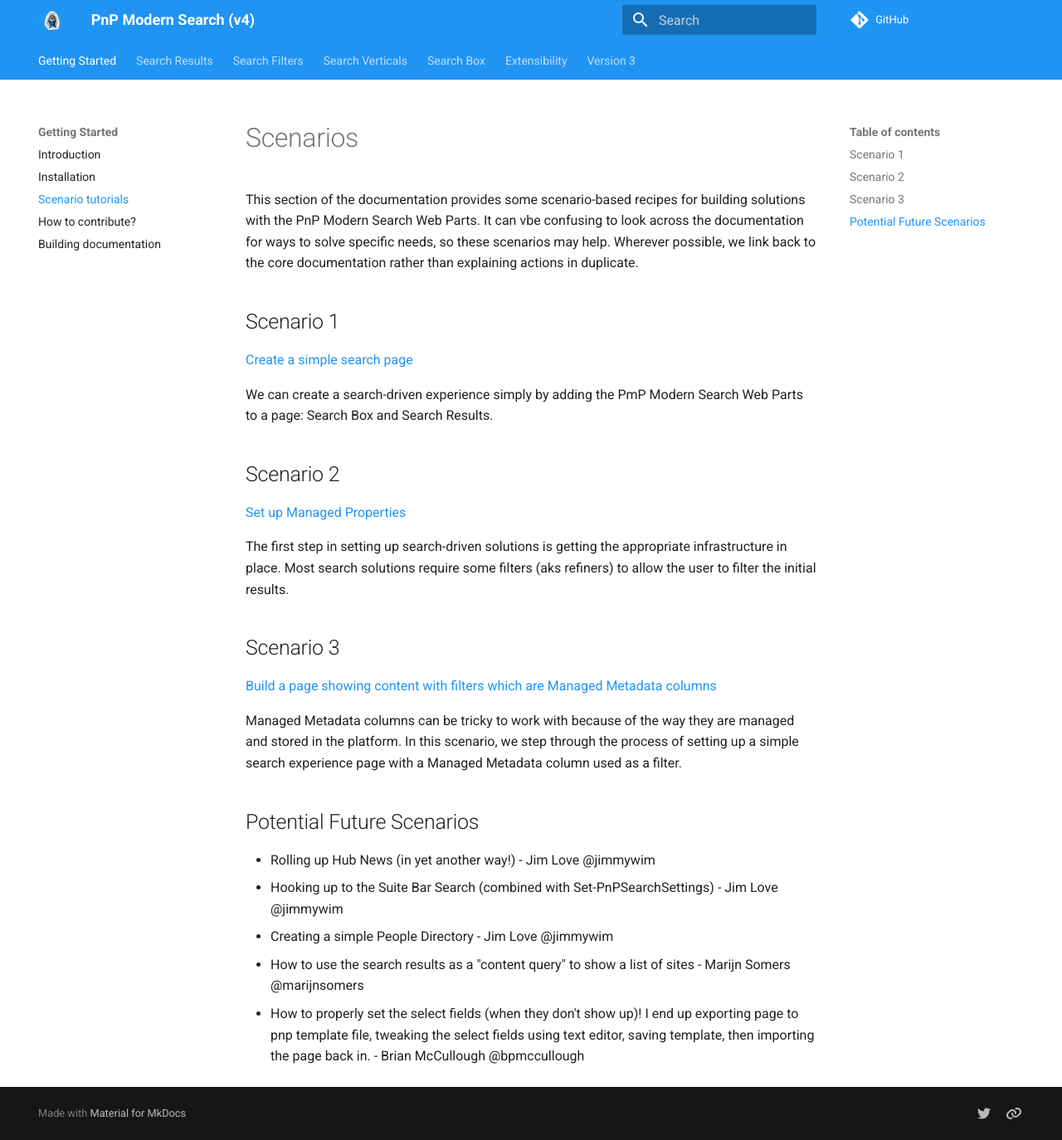
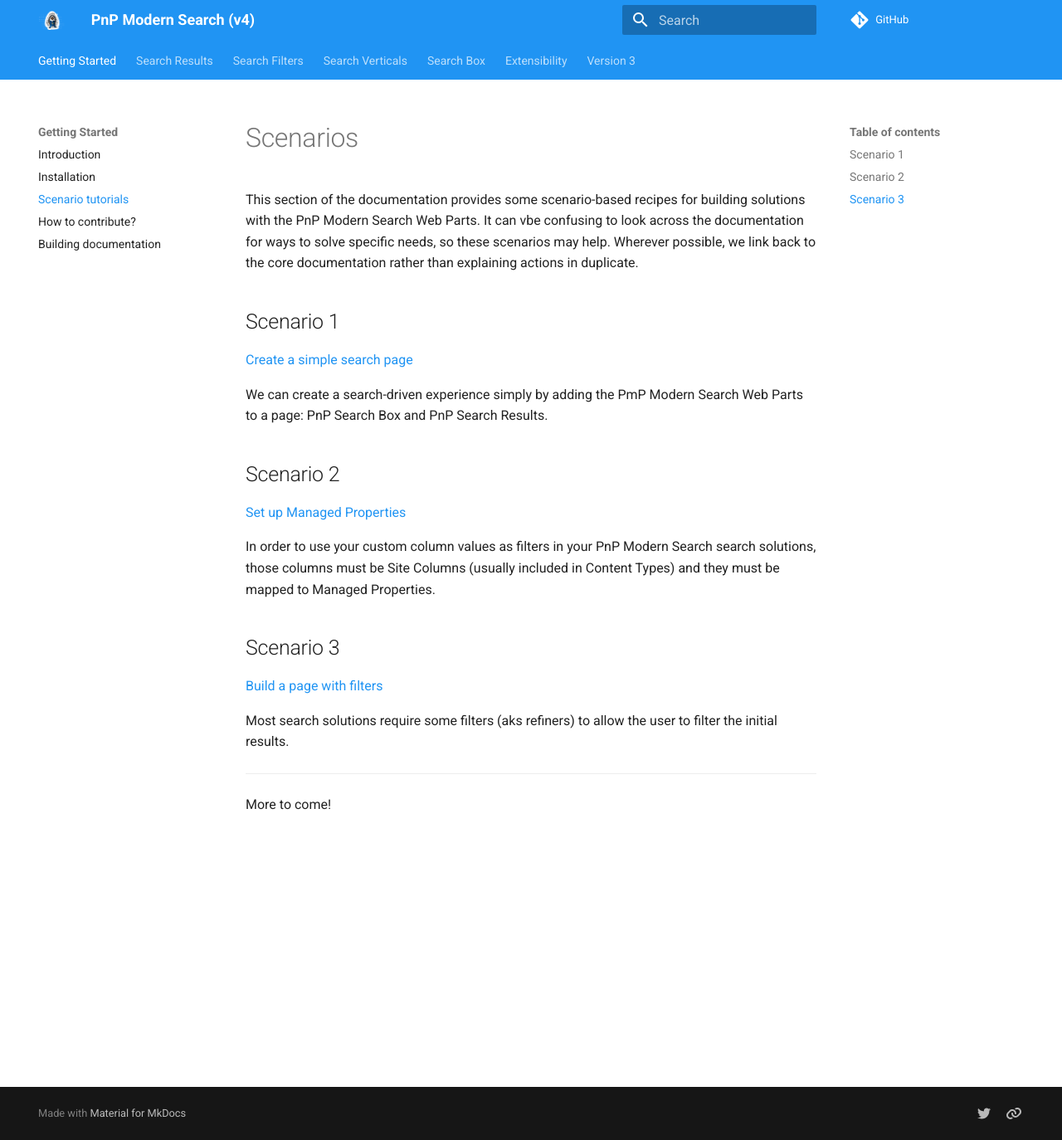
Before and after one commit to dominic5perezd/pnp-modern-search, an MkDocs documentation site: the page built from docs/scenarios/index.md, in a window 1280 px wide and 1374 px high. Shown: the whole window at 83% size. Built offline with MkDocs 1.6.1 and Material for MkDocs 9.7.7, drawn with Linux system fonts in a browser that asks for light colours; comment, search, counter and statistics services are not loaded.

Commit message:
Updates and expansion of scenarios

```diff
--- a/docs/scenarios/index.md
+++ b/docs/scenarios/index.md
@@ -6,24 +6,20 @@ This section of the documentation provides some scenario-based recipes for build
 
 [Create a simple search page](create-simple-search-page.md)
 
-We can create a search-driven experience simply by adding the PmP Modern Search Web Parts to a page: Search Box and Search Results.
+We can create a search-driven experience simply by adding the PmP Modern Search Web Parts to a page: PnP Search Box and PnP Search Results.
 
 ## Scenario 2
 
 [Set up Managed Properties](set-up-managed-properties.md)
 
-The first step in setting up search-driven solutions is getting the appropriate infrastructure in place. Most search solutions require some filters (aks refiners) to allow the user to filter the initial results.
+In order to use your custom column values as filters in your PnP Modern Search search solutions, those columns must be Site Columns (usually included in Content Types) and they must be mapped to Managed Properties.
 
 ## Scenario 3
 
-[Build a page showing content with filters which are Managed Metadata columns](using-managed-metadata.md)
+[Build a page with filters](page-with-filters.md)
 
-Managed Metadata columns can be tricky to work with because of the way they are managed and stored in the platform. In this scenario, we step through the process of setting up a simple search experience page with a Managed Metadata column used as a filter.
+Most search solutions require some filters (aks refiners) to allow the user to filter the initial results.
 
-## Potential Future Scenarios
+---
 
-* Rolling up Hub News (in yet another way!) - Jim Love @jimmywim
-* Hooking up to the Suite Bar Search (combined with Set-PnPSearchSettings) - Jim Love @jimmywim
-* Creating a simple People Directory - Jim Love @jimmywim
-* How to use the search results as a "content query" to show a list of sites - Marijn Somers @marijnsomers
-* How to properly set the select fields (when they don't show up)!  I end up exporting page to pnp template file, tweaking the select fields using text editor, saving template, then importing the page back in. - Brian McCullough @bpmccullough
+More to come!
```
Also changed, not shown: docs/scenarios/create-simple-search-page.md (+5 -5 lines), docs/scenarios/page-with-filters.md (+6 -6 lines), docs/scenarios/assets/create-simple-search-page/add-web-parts-to-page.jpg (renamed from docs/assets/scenarios/create-simple-search-page/add-web-parts-to-page.jpg), docs/scenarios/assets/create-simple-search-page/available-data-sources.jpg (renamed from docs/assets/scenarios/create-simple-search-page/available-data-sources.jpg), docs/scenarios/assets/create-simple-search-page/new-page.jpg (renamed from docs/assets/scenarios/create-simple-search-page/new-page.jpg), docs/scenarios/assets/create-simple-search-page/use-input-query-text.jpg (renamed from docs/assets/scenarios/create-simple-search-page/use-input-query-text.jpg), docs/scenarios/assets/create-simple-search-page/web-part-toolbox-pnp-modern-search.jpg (renamed from docs/assets/scenarios/create-simple-search-page/web-part-toolbox-pnp-modern-search.jpg), docs/scenarios/assets/page-with-filters/connect-filter-web-part.png (renamed from docs/assets/scenarios/page-with-filters/connect-filter-web-part.png), docs/scenarios/assets/page-with-filters/connect-search-results-web-part.png (renamed from docs/assets/scenarios/page-with-filters/connect-search-results-web-part.png), docs/scenarios/assets/page-with-filters/page-layout-with-filters.png (renamed from docs/assets/scenarios/page-with-filters/page-layout-with-filters.png), docs/scenarios/assets/page-with-filters/selected-properties.png (renamed from docs/assets/scenarios/page-with-filters/selected-properties.png), docs/scenarios/assets/page-with-filters/set-up-filters-properties.png (renamed from docs/assets/scenarios/page-with-filters/set-up-filters-properties.png), docs/scenarios/assets/page-with-filters/set-up-filters.png (renamed from docs/assets/scenarios/page-with-filters/set-up-filters.png).
